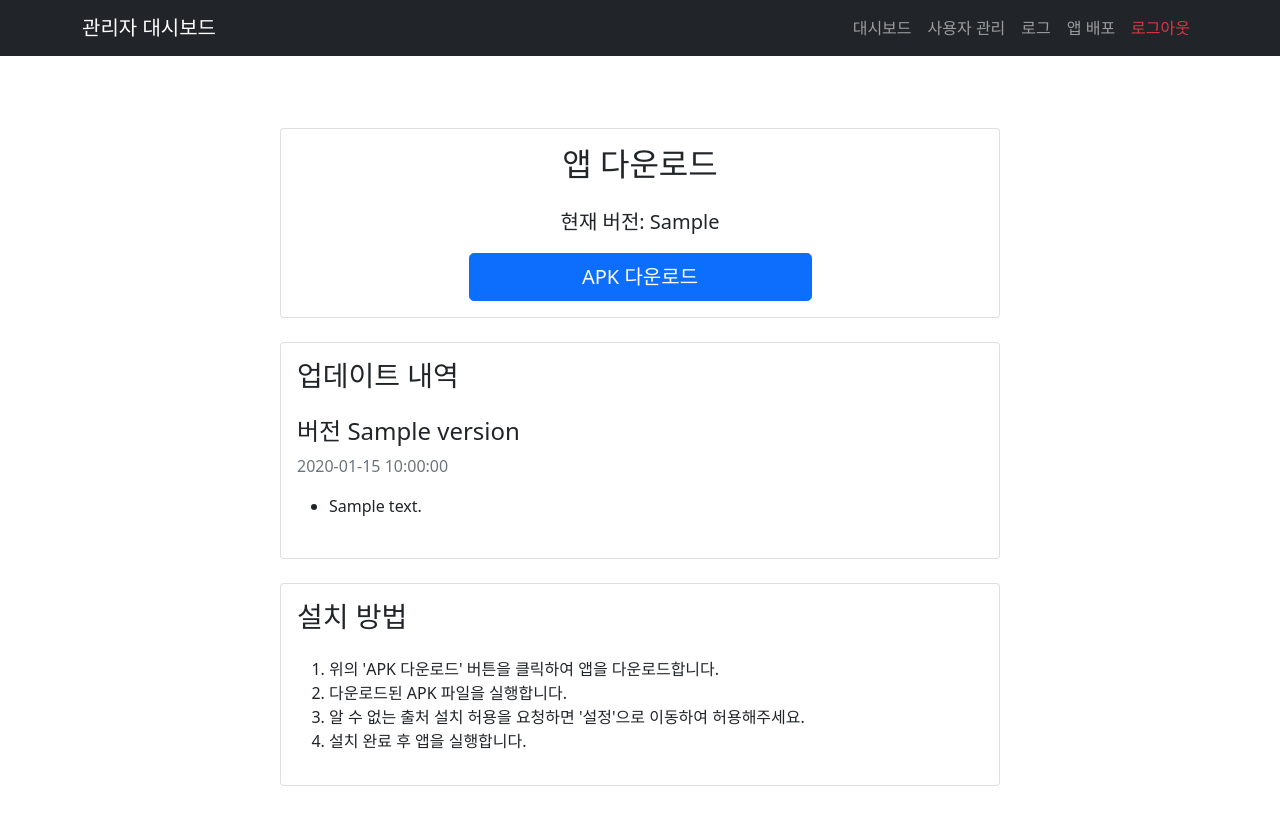
After one commit to alkjfgh/pill-mobile-server, a Python web app: template templates/admin/release.html in a window 1280 px wide. The commit adds this page. Run offline with Jinja, Linux system fonts and the light colour scheme; the template is opened without the code that fills it: most values are stand-ins (such as "Sample title", 1, 10 or a date in 2020).

Commit message:
add apk relese page

```diff
--- a/templates/admin/base.html
+++ b/templates/admin/base.html
@@ -14,6 +14,7 @@
                 <a class="nav-link" href="/admin/dashboard">대시보드</a>
                 <a class="nav-link" href="/admin/users">사용자 관리</a>
                 <a class="nav-link" href="/admin/logs">로그</a>
+                <a class="nav-link" href="/admin/release">앱 배포</a>
                 <a class="nav-link text-danger" href="/admin/logout">로그아웃</a>
             </div>
         </div>
--- /dev/null
+++ b/templates/admin/release.html
@@ -0,0 +1,50 @@
+{% extends "admin/base.html" %}
+
+{% block content %}
+<div class="container py-5">
+    <div class="row justify-content-center">
+        <div class="col-md-8">
+            <div class="card">
+                <div class="card-body text-center">
+                    <h2 class="card-title mb-4">앱 다운로드</h2>
+                    <p class="lead">현재 버전: {{ current_version }}</p>
+                    <div class="d-grid gap-2 col-6 mx-auto">
+                        <a href="{{ download_url }}" class="btn btn-primary btn-lg">
+                            APK 다운로드
+                        </a>
+                    </div>
+                </div>
+            </div>
+
+            <div class="card mt-4">
+                <div class="card-body">
+                    <h3 class="card-title mb-4">업데이트 내역</h3>
+                    {% for release in release_notes %}
+                    <div class="mb-4">
+                        <h4>버전 {{ release.version }}</h4>
+                        <p class="text-muted">{{ release.date }}</p>
+                        <ul>
+                            {% for note in release.notes %}
+                            <li>{{ note }}</li>
+                            {% endfor %}
+                        </ul>
+                    </div>
+                    {% endfor %}
+                </div>
+            </div>
+
+            <div class="card mt-4">
+                <div class="card-body">
+                    <h3 class="card-title mb-4">설치 방법</h3>
+                    <ol>
+                        <li>위의 'APK 다운로드' 버튼을 클릭하여 앱을 다운로드합니다.</li>
+                        <li>다운로드된 APK 파일을 실행합니다.</li>
+                        <li>알 수 없는 출처 설치 허용을 요청하면 '설정'으로 이동하여 허용해주세요.</li>
+                        <li>설치 완료 후 앱을 실행합니다.</li>
+                    </ol>
+                </div>
+            </div>
+        </div>
+    </div>
+</div>
+{% endblock %}
```
Also changed, not shown: app/api/endpoints/admin.py (+65 -38 lines), main.py (+5 -2 lines), 1 other file.
